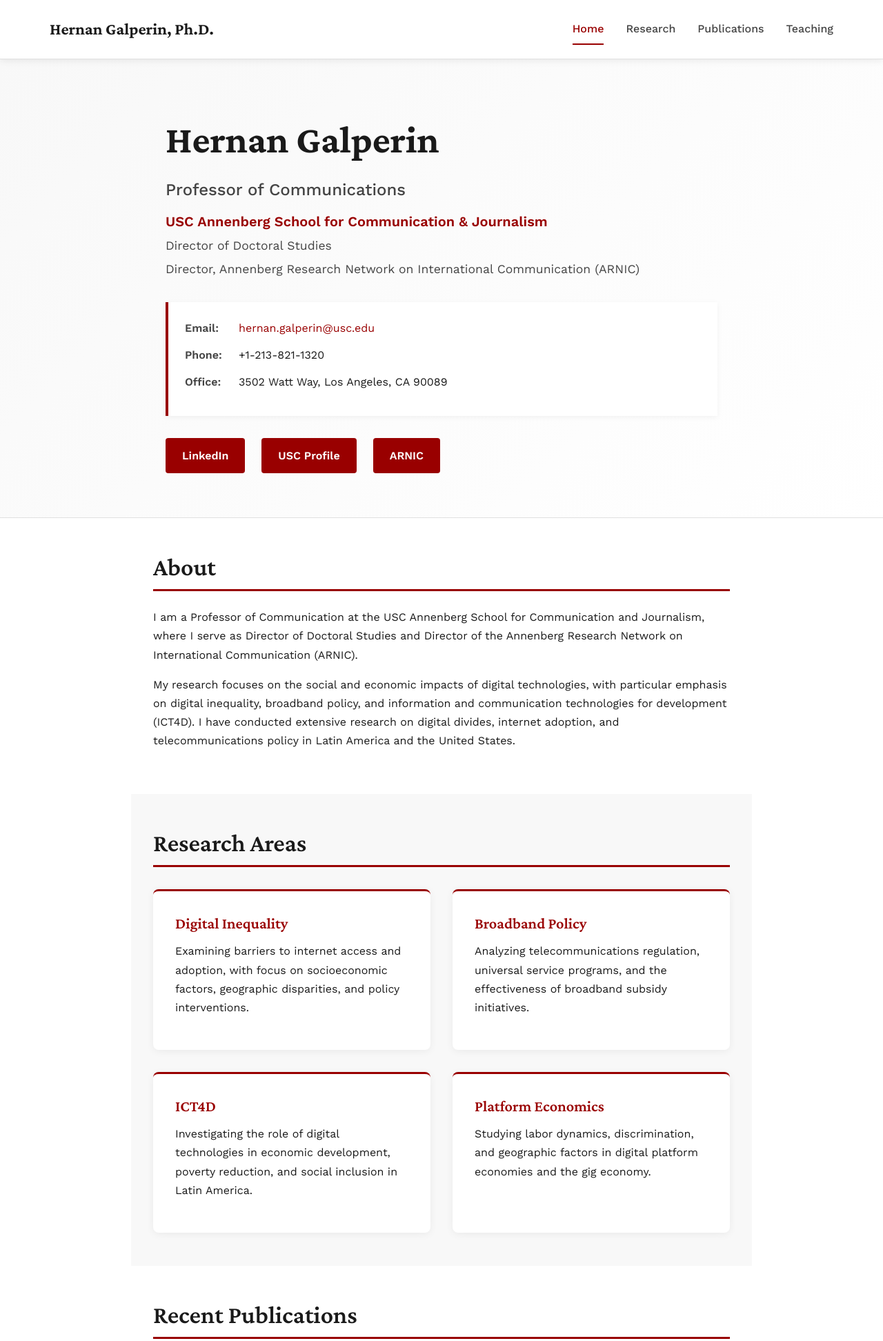
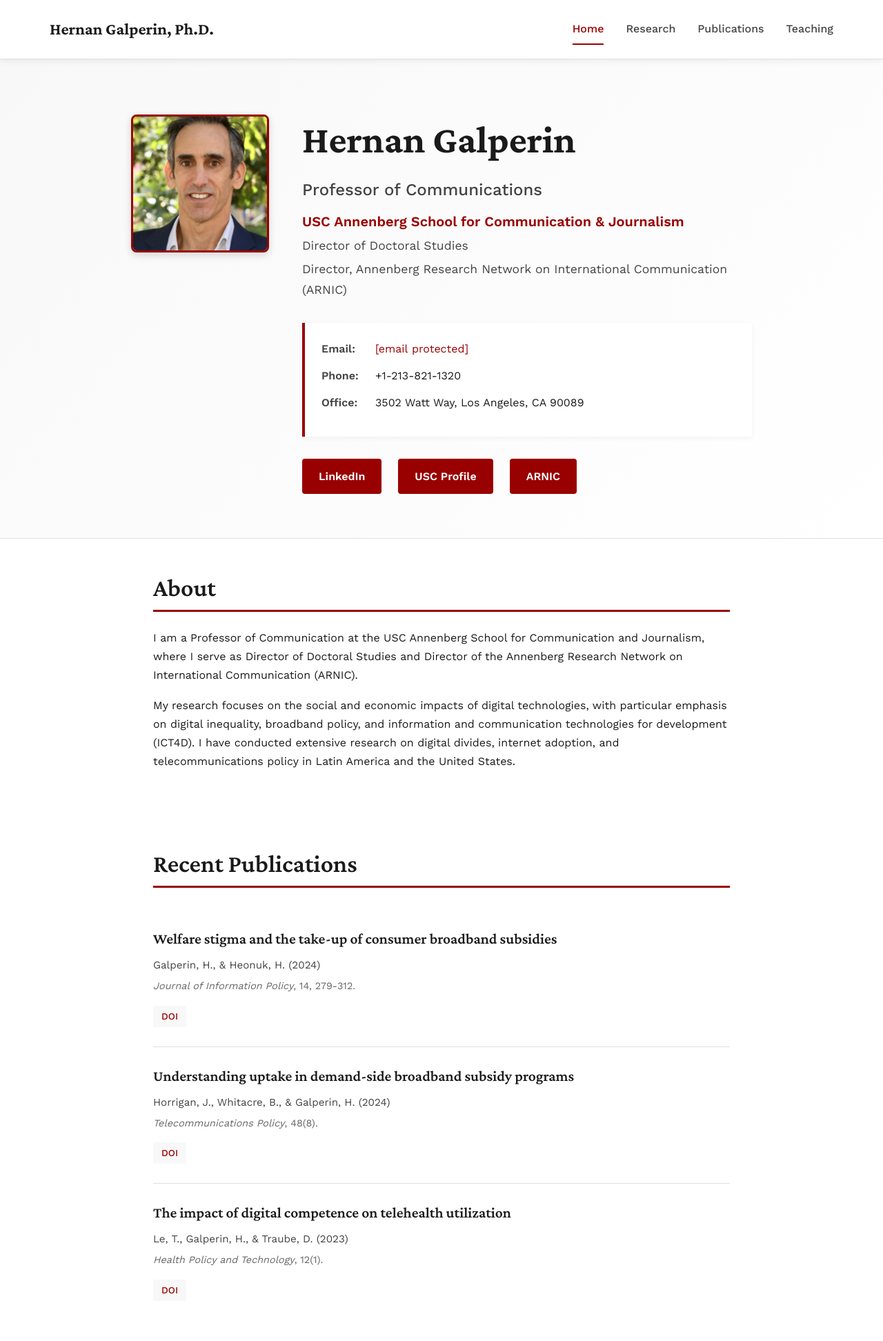
Before and after one commit to hgalper/hgalper.github.io, a plain HTML site: page index.html in a window 1280 px wide. Shown: the top 1944 px of the page at 69% size. Drawn offline with nearby package versions, Linux system fonts and the light colour scheme.

Commit message:
Your commit message

```diff
--- a/index.html
+++ b/index.html
@@ -150,8 +150,25 @@
         }
 
         .hero-content {
-            max-width: 800px;
+            max-width: 900px;
             margin: 0 auto;
+            display: flex;
+            gap: 3rem;
+            align-items: flex-start;
+        }
+
+        .hero-text {
+            flex: 1;
+        }
+
+        .headshot {
+            width: 200px;
+            height: 200px;
+            border-radius: 8px;
+            object-fit: cover;
+            border: 3px solid var(--primary-color);
+            box-shadow: 0 4px 12px rgba(0,0,0,0.15);
+            flex-shrink: 0;
         }
 
         .title {
@@ -358,6 +375,16 @@
             .research-grid {
                 grid-template-columns: 1fr;
             }
+
+            .hero-content {
+                flex-direction: column-reverse;
+                align-items: center;
+            }
+
+            .headshot {
+                width: 150px;
+                height: 150px;
+            }
         }
 
         html {
@@ -382,6 +409,8 @@
         <section id="home" class="active">
             <div id="hero">
                 <div class="hero-content">
+                    <img src="headshot.jpg" alt="Hernan Galperin" class="headshot">
+                    <div class="hero-text">
                     <h1>Hernan Galperin</h1>
                     <p class="title">Professor of Communications</p>
                     <p class="affiliation">USC Annenberg School for Communication & Journalism</p>
@@ -391,7 +420,7 @@
                     <div class="contact-info">
                         <div class="contact-item">
                             <span class="label">Email:</span>
-                            <a href="mailto:hernan.galperin@usc.edu">hernan.galperin@usc.edu</a>
+                            <a href="/cdn-cgi/l/email-protection#ec84899e828d82c28b8d809c899e8582ac999f8fc2898899"><span class="__cf_email__" data-cfemail="2a424f58444b44044d4b465a4f5843446a5f5949044f4e5f">[email&#160;protected]</span></a>
                         </div>
                         <div class="contact-item">
                             <span class="label">Phone:</span>
@@ -407,6 +436,7 @@
                         <a href="https://www.linkedin.com/in/hernan-galperin-0b7200" target="_blank">LinkedIn</a>
                         <a href="https://annenberg.usc.edu/faculty/hernan-galperin" target="_blank">USC Profile</a>
                         <a href="https://arnicusc.org" target="_blank">ARNIC</a>
+                    </div>
                     </div>
                 </div>
             </div>
@@ -424,32 +454,6 @@
                     for development (ICT4D). I have conducted extensive research on digital divides, internet adoption,
                     and telecommunications policy in Latin America and the United States.
                 </p>
-            </div>
-
-            <div class="section-container" style="background-color: var(--bg-light);">
-                <h2>Research Areas</h2>
-                <div class="research-grid">
-                    <div class="research-card">
-                        <h3>Digital Inequality</h3>
-                        <p>Examining barriers to internet access and adoption, with focus on socioeconomic factors,
-                           geographic disparities, and policy interventions.</p>
-                    </div>
-                    <div class="research-card">
-                        <h3>Broadband Policy</h3>
-                        <p>Analyzing telecommunications regulation, universal service programs, and the effectiveness
-                           of broadband subsidy initiatives.</p>
-                    </div>
-                    <div class="research-card">
-                        <h3>ICT4D</h3>
-                        <p>Investigating the role of digital technologies in economic development, poverty reduction,
-                           and social inclusion in Latin America.</p>
-                    </div>
-                    <div class="research-card">
-                        <h3>Platform Economics</h3>
-                        <p>Studying labor dynamics, discrimination, and geographic factors in digital platform economies
-                           and the gig economy.</p>
-                    </div>
-                </div>
             </div>
 
             <div class="section-container">
@@ -476,15 +480,6 @@
                 </div>
             </div>
 
-            <div class="section-container" style="background-color: var(--bg-light);">
-                <h2>Awards & Recognition</h2>
-                <ul class="awards-list">
-                    <li><strong>2023</strong> - International Communication Association (ICA), Communication Law and Policy Division, Top Paper Award</li>
-                    <li><strong>2020</strong> - International Communication Association (ICA), Communication Law and Policy Division, Top Paper Award</li>
-                    <li><strong>2018</strong> - Member, Information and Entertainment Global Future Council, World Economic Forum</li>
-                    <li><strong>2015-17</strong> - Member and Research Advisor, Global Commission on Internet Governance</li>
-                </ul>
-            </div>
         </section>
 
         <section id="research">
@@ -633,7 +628,7 @@
         </div>
     </footer>
 
-    <script>
+    <script data-cfasync="false" src="/cdn-cgi/scripts/5c5dd728/cloudflare-static/email-decode.min.js"></script><script>
         function showSection(sectionId) {
             // Hide all sections
             document.querySelectorAll('section').forEach(section => {
@@ -646,14 +641,4 @@
             });
 
             // Show selected section
-            document.getElementById(sectionId).classList.add('active');
-
-            // Add active class to clicked nav link
-            event.target.classList.add('active');
-
-            // Scroll to top
-            window.scrollTo(0, 0);
-        }
-    </script>
-</body>
-</html>
+            document.getElementById(sectionId).classList.add('
```
Also changed, not shown: headshot.jpg (added).
